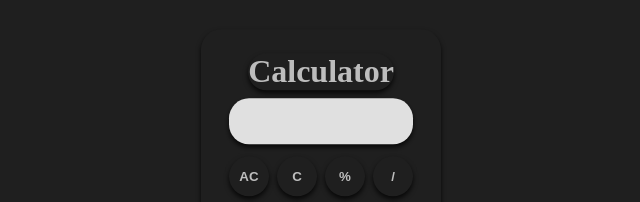
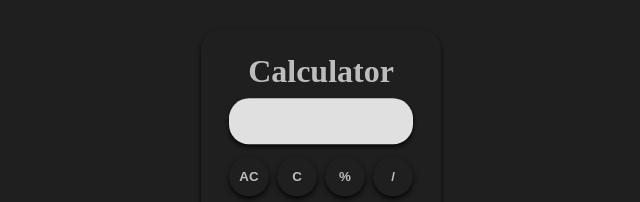
Before and after one commit to alakhnamdev/calc, a plain HTML site: page index.html in a window 1280 px wide. Shown: the part 177-379 px from the top of the page, 319-959 px from the left. Drawn offline with Linux system fonts and the light colour scheme.

Commit message:
Update style.css

```diff
--- a/style.css
+++ b/style.css
@@ -20,6 +20,9 @@
     flex-direction: column;
     width: 12em;
     padding: 1.5em;
+}
+#head{
+    box-shadow: none;
 }
 #display{
     margin: 0.5em;
```
